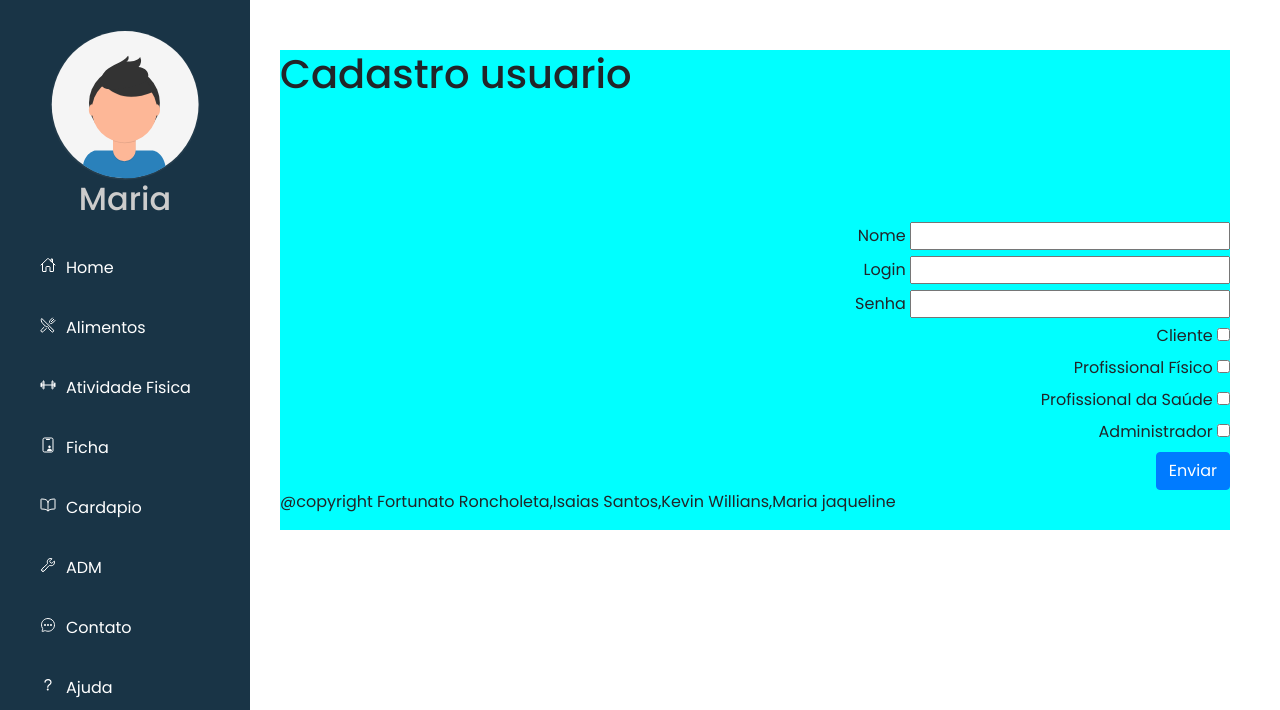
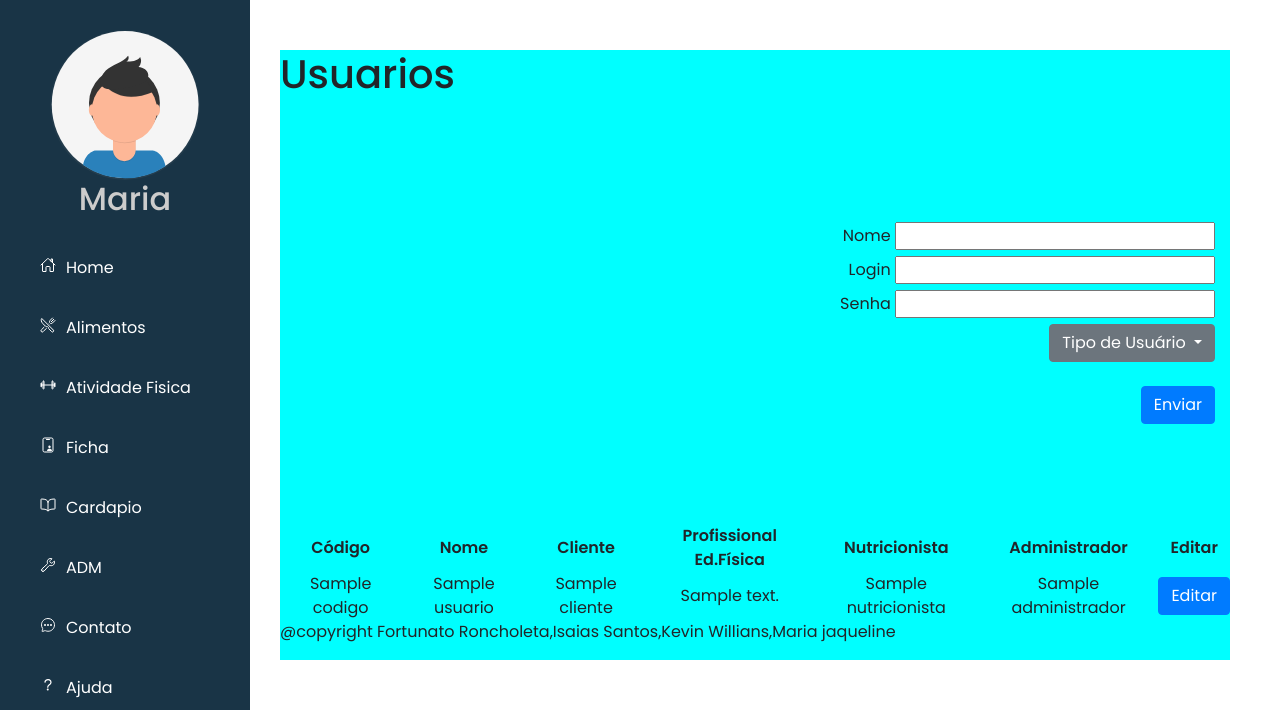
Before and after one commit to maria2122/Gestao-Fisico-Nutricional, a Flask app: template templates/Cadastro_user.html in a window 1280 px wide. Shown: the part 90-800 px from the top of the page. Run offline with Flask 2, Linux system fonts and the light colour scheme; the template is opened without the code that fills it: most values are stand-ins (such as "Sample title", 1, 10 or a date in 2020).

Commit message:
alteração nome do arquivo usuario

```diff
--- a/templates/Cadastro_user.html
+++ b/templates/Cadastro_user.html
@@ -1,34 +1,61 @@
-{%extends "Template.html"%}
-{%block conteudo %}
+{% extends "Template.html"%}
+{% block conteudo %}
+
     <div>
-        <h1>Cadastro usuario</h1>
-        <form id="formCadastroUser " action="/cadastrar_User" method="post">
+        <h1>Usuarios</h1>
+        <form class="col" id="formUsuario" action="/criar_usuario" method="post">
             <label id='label' hidden>Código</label>
             <input type='text' name='codigo' id='codigo' readonly='true' hidden/>
             </br>
             <label>Nome</label>
             <input type="text" name="nome" id="nome">
-            <br>
+            </br>
             <label>Login</label>
-            <input type="text" name="login" id="login">
-            <br>
+            <input type="text"  name="login" id="login">
+            </br>
             <label>Senha</label>
-            <input type="number" name="senha" id="senha">
-            <br>
-            <label>Cliente</label>
-            <input type="checkbox"  value="1" name="Cliente_box" id="ativo">
-            <br>
-            <label>Profissional Físico</label>
-            <input type="checkbox"  value="1" name="Fisico_box" id="ativo">
-            <br>
-            <label>Profissional da Saúde</label>
-            <input type="checkbox"  value="1" name="saude_box" id="ativo">
-            <br>
-            <label>Administrador</label>
-            <input type="checkbox"  value="1" name="Adm_box" id="ativo">
-            <br>
-            <input id="btnCadastrarUser" type="submit" class="btn btn-primary" value="Enviar">
+            <input type="password"  name="senha" id="senha">
+            </br>
+            <div class="dropdown">
+                <button class="btn btn-secondary dropdown-toggle" type="button" id="dropdownMenuButton1" data-bs-toggle="dropdown" aria-expanded="false">
+                  Tipo de Usuário
+                </button>
+                <ul class="dropdown-menu" aria-labelledby="dropdownMenuButton1">
+                  <li><a class="dropdown-item" href="#">Cliente</a></li>
+                  <li><a class="dropdown-item" href="#">Profissional Ed.Física</a></li>
+                  <li><a class="dropdown-item" href="#">Nutricionista</a></li>
+                  <li><a class="dropdown-item" href="#">Administrador</a></li>
+                </ul>
+            </div>
+            </br>
+            <input id="btnAlimento" type="submit" class="btn btn-primary" value="Enviar">
         </form>
+        <table>
+            <thead>
+                <tr>
+                    <th>Código</th>
+                    <th>Nome</th>
+                    <th>Cliente</th>
+                    <th>Profissional Ed.Física</th>
+                    <th>Nutricionista</th>
+                    <th>Administrador</th>
+                    <th>Editar</th>
+                </tr>
+            </thead>
+            <tbody>
+            {% for usuario in usuarios %}
+                <tr>
+                    <td>{{usuario.codigo}}</td>
+                    <td>{{usuario.nome}}</td>
+                    <td>{{usuario.cliente}}</td>
+                    <td>{{usuario.profissional_ed_fisica}}</td>
+                    <td>{{usuario.nutricionista}}</td>
+                    <td>{{usuario.administrador}}</td>
+                    <td><button onclick="carregaDadosDaTabelaParaFormUsuario(this)" type="submit" class="btn btn-primary">Editar</button></td>
+                </tr>
+            {% endfor %}
+            </tbody>
+        </table>
+    </div>
 
-    <div>
 {%endblock %}
```
Also changed, not shown: templates/Usuario.html (deleted, +0 -61 lines).
